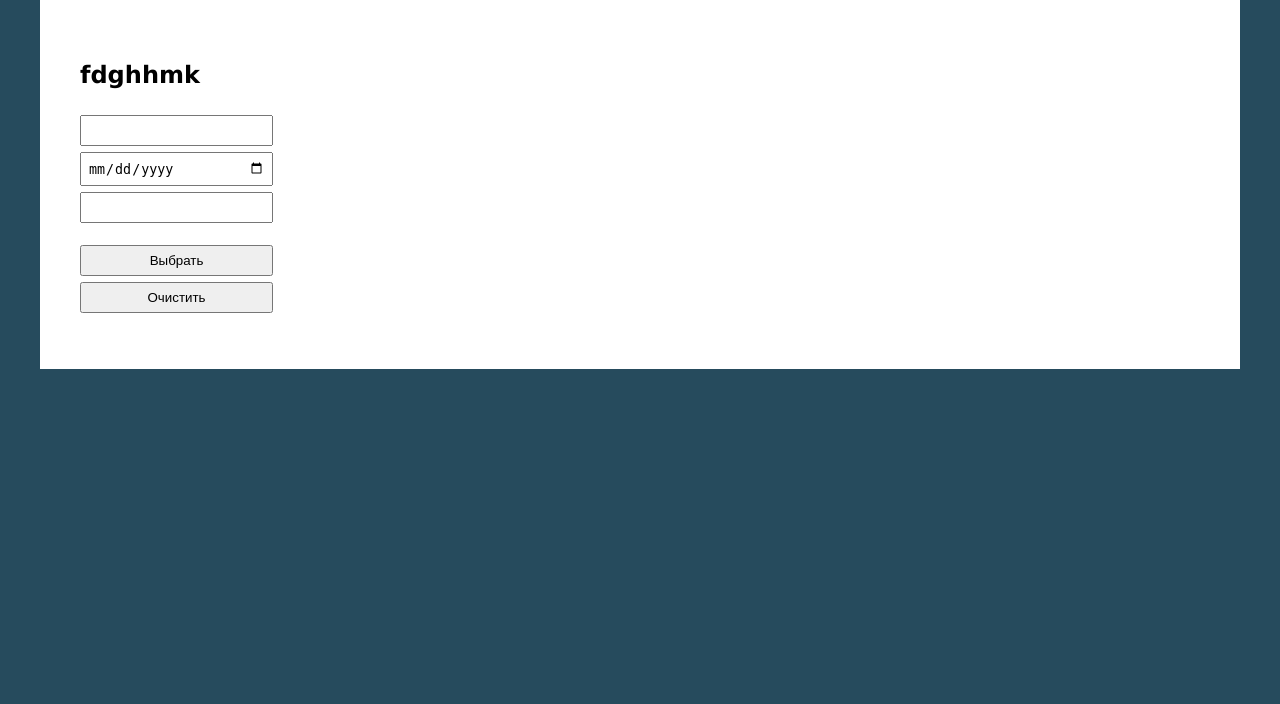
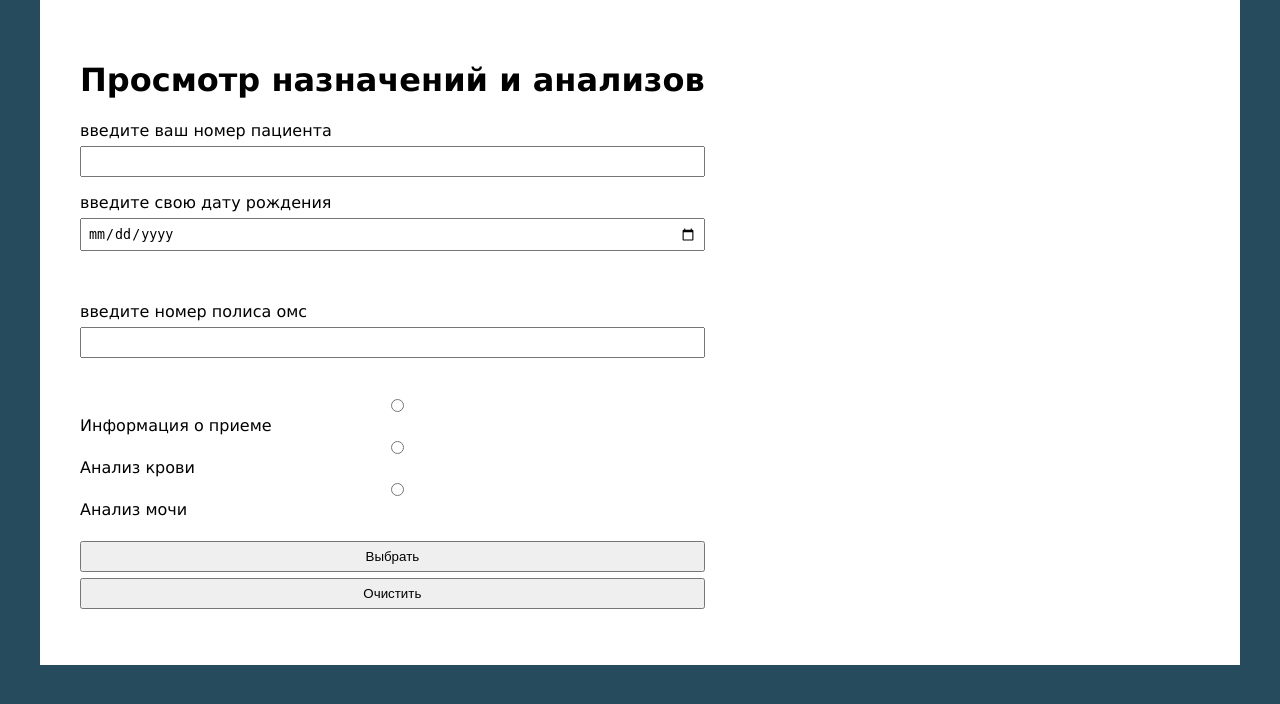
Before and after one commit to StupchikS/pythonProjectDjango, a Django app: page /getinfo/ in a window 1280 px wide. Shown: the part 64-768 px from the top of the page. Run offline with Django 4.2, Linux system fonts and the light colour scheme; some libraries are stand-ins or nearby versions.

Commit message:
почти все готово, сделал запрос пациента в бд

```diff
--- a/diplom-app/emh/blog/templates/medbase/getinfo.html
+++ b/diplom-app/emh/blog/templates/medbase/getinfo.html
@@ -1,13 +1,16 @@
 {% extends 'blog/base.html' %}
 {% block content %}
-<h1>{{ title }}</h1>
-<h2>fdghhmk</h2>
+<h1>Просмотр назначений и анализов</h1>
+
 <form action="{% url 'patient_info' %}" method="post" >
     {% csrf_token %}
     <div class="form-patient">
-        <input name="number" type="text"><br>
-        <input name="birthday" type="date"><br>
-        <input name="oms" type="text"><br>
+        введите ваш номер пациента<input name="number" type="text"><br>
+        <p>введите свою дату рождения<input name="birthday" type="date"></p><br>
+        <p>введите номер полиса омс<input name="oms" type="text"></p><br>
+        <input type="radio" name="select_bd" value="medwork">Информация о приеме<br>
+        <input type="radio" name="select_bd" value="blood">Анализ крови<br>
+        <input type="radio" name="select_bd" value="urea">Анализ мочи<br>
         <p><input type="submit" value="Выбрать">
             <input type="reset" value="Очистить"></p>
     </div>
--- a/diplom-app/emh/blog/urls.py
+++ b/diplom-app/emh/blog/urls.py
@@ -15,6 +15,7 @@
 
     path('getinfo/', getinfo, name='getinfo'),
     path('patient_info/', patient_info, name='patient_info'),
+
     # path('login/', LoginUser.as_view(), name='login'),
 
     path('logout/', auth_views.LogoutView.as_view(template_name='blog/logout.html'), name='logout'),
--- a/diplom-app/emh/medbase/models.py
+++ b/diplom-app/emh/medbase/models.py
@@ -18,7 +18,7 @@
 
 
 class Patient(models.Model):
-    patient_number = models.CharField(max_length=150, verbose_name='номер пациента')
+    patient_number = models.CharField(max_length=150, unique=True, verbose_name='номер пациента')
     fio = models.CharField(max_length=100, verbose_name='ФИО')
     data_birthday = models.DateField(verbose_name='дата рождения')
     number_oms = models.CharField(max_length=40, verbose_name="номер полиса")
@@ -26,7 +26,7 @@
     phone = models.CharField(max_length=200, verbose_name='телефон')
 
     def __str__(self):
-        return self.fio
+        return self.patient_number
 
     class Meta:
         verbose_name = "Пациента"
--- a/diplom-app/emh/medbase/views.py
+++ b/diplom-app/emh/medbase/views.py
@@ -1,17 +1,15 @@
 from django.contrib.auth.mixins import LoginRequiredMixin
 from django.shortcuts import render
 from django.urls import reverse_lazy
-
 
 from emh.utils import DataMixin
 from django.views.generic import ListView, CreateView
 
 from .forms import GetInfoForm
-from .models import Personal
+from .models import *
 
 
 class Person(DataMixin, ListView):
-
     model = Personal
     template_name = 'medbase/person.html'
     context_object_name = 'person'
@@ -29,11 +27,12 @@
 def getinfo(request):
     form = GetInfoForm()
 
-    dict_obj = {
-
-        'form': form,
-    }
-    return render(request, 'medbase/getinfo.html', dict_obj)
+    # dict_obj = {
+    #
+    #     'form': form,
+    # }
+    return render(request, 'medbase/getinfo.html',
+                  {'number': form['number'], 'birthday': form['birthday'], 'oms': form['oms']})
 
 
 def patient_info(request):
@@ -41,6 +40,29 @@
         number = request.POST['number']
         birthday = request.POST['birthday']
         oms = request.POST['oms']
-        return render(request, 'medbase/patient_info.html', {'name': number, 'birthday': birthday, 'oms': oms})
+        select_bd = request.POST['select_bd']
+        patient = Patient.objects.filter(patient_number=number, number_oms=oms, data_birthday=birthday)
+        if patient:
+            if select_bd == "blood":
+                blood = Blood.objects.filter(patient_number=number)
+                return render(request, 'medbase/patient_info.html', {'title': f'Анализы крови пациента № {number}', 'blood': blood})
+            elif select_bd == "urea":
+                urea = Urea.objects.filter(patient_number=number)
+                return render(request, 'medbase/patient_info.html', {'title': f'Анализы мочи пациента № {number}', 'urea': urea})
+            elif select_bd == "medwork":
+                medwork = MedWork.objects.filter(patient_number=number)
+                return render(request, 'medbase/patient_info.html', {'title': f'Информация о приемах пациента № {number}', 'medwork': medwork})
+        else:
+            return render(request, 'medbase/patient_info.html', {'title': "Данные введены не правильно"})
+        # dict_form = {
+        #     'title': f'Информация о пациенте № {number}',
+        #     'select_bd': select_bd,
+        #     'name': number,
+        #     'birthday': birthday,
+        #     'oms': oms
+        # }
+        #
+        # return render(request, 'medbase/patient_info.html', dict_form)
+
     else:
-        return render(request, 'medbase/patient_info.html')
+        return render(request, 'medbase/getinfo.html')
```
Also changed, not shown: diplom-app/emh/blog/views.py (+10 -10 lines), diplom-app/emh/db.sqlite3, diplom-app/emh/medbase/migrations/0004_alter_patient_patient_number.py (added).
